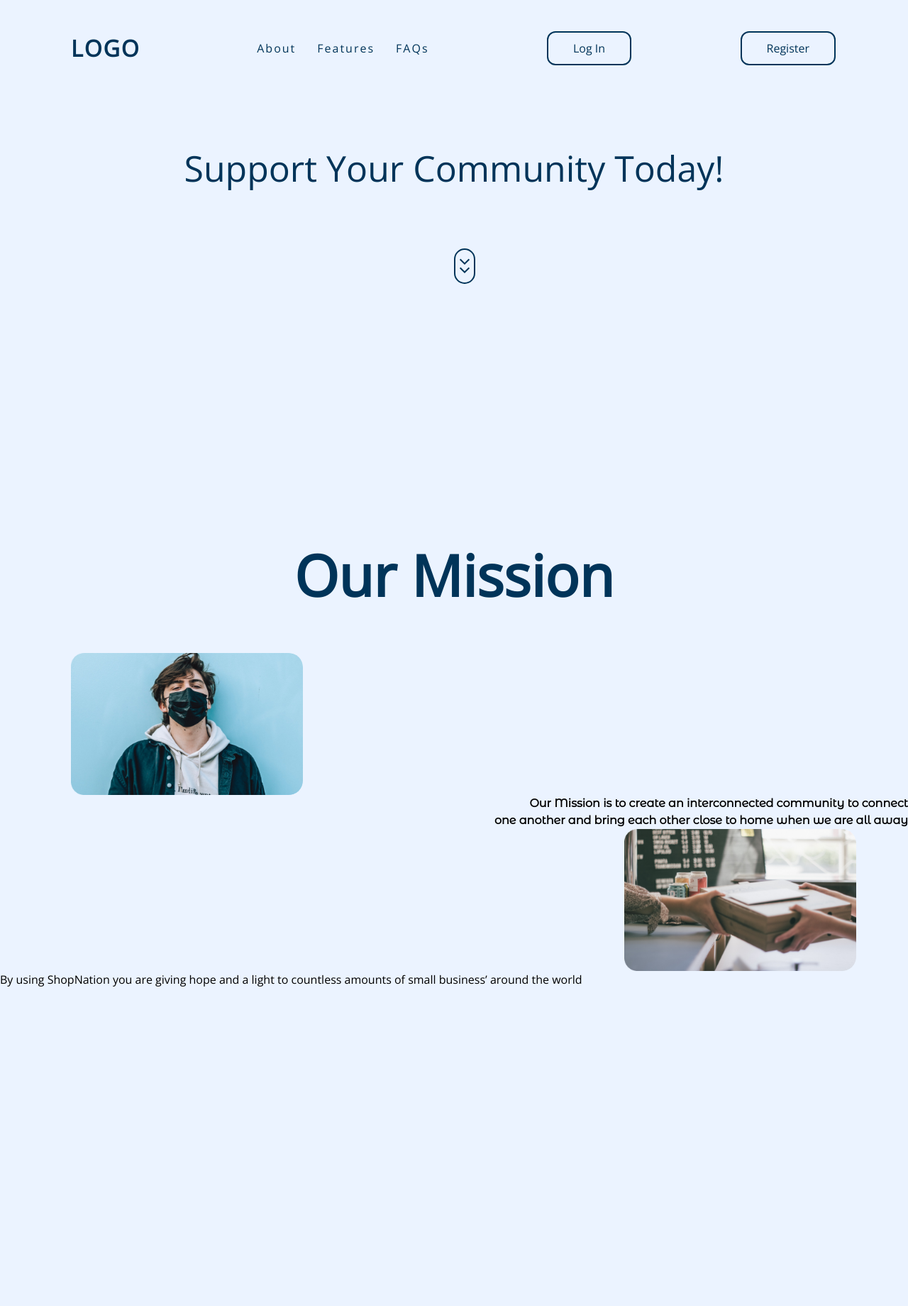
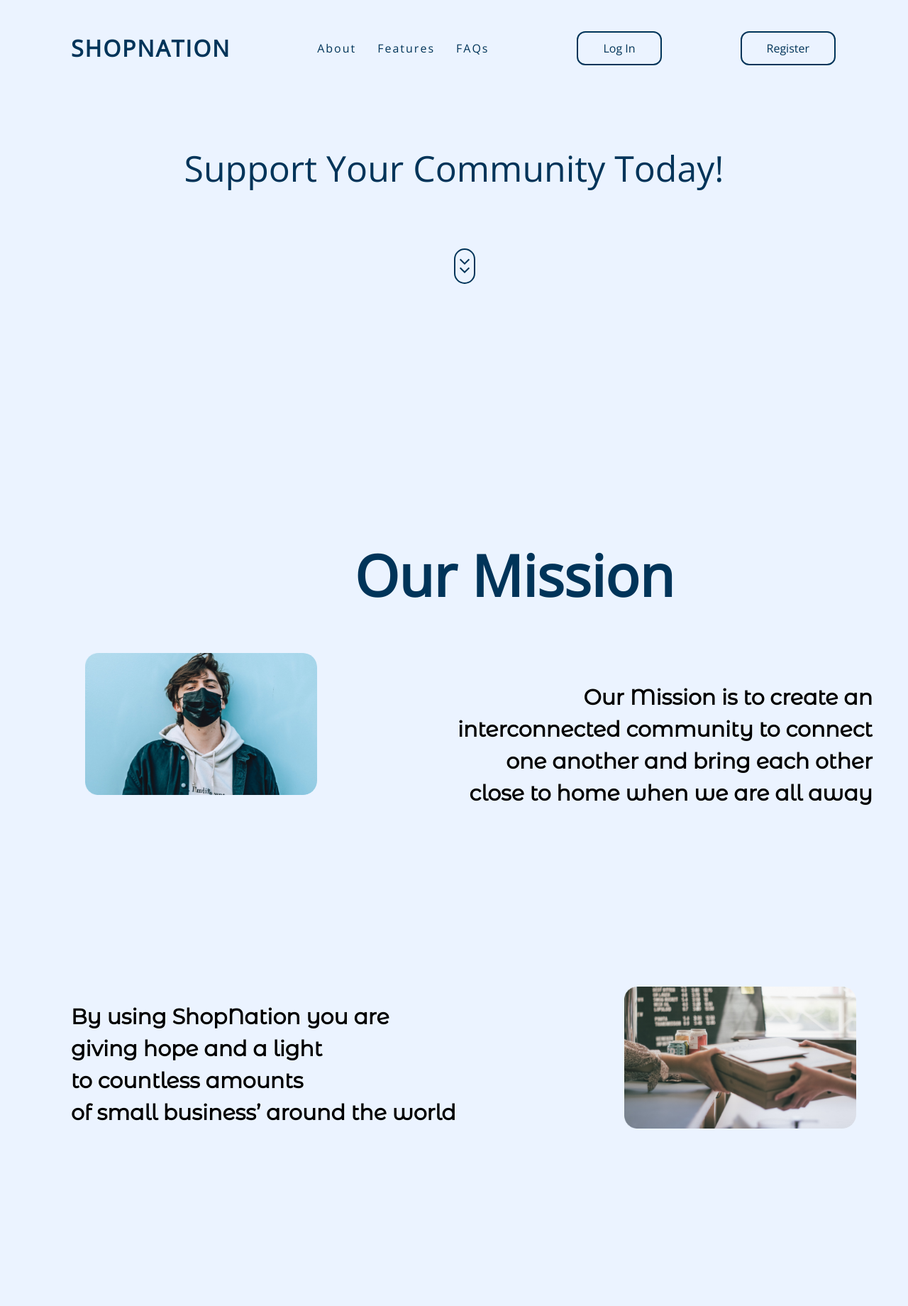
Before and after one commit to markantao/ShopNation, a Flask app: page / in a window 1280 px wide. Shown: the top 1840 px of the page at 71% size. Run offline with Flask 2, Linux system fonts and the light colour scheme.

Commit message:
fixed aligning on "Our Mission" section

```diff
--- a/static/css/main.css
+++ b/static/css/main.css
@@ -47,6 +47,11 @@ header ul {
   justify-content: center;
   align-items: center;
 }
+
+.title-caption {
+  right: 100%;
+}
+
 header ul li {
   position: relative;
   list-style: none;
@@ -146,6 +151,7 @@ header .sticky ul li a {
 .container .mission {
   height: 1000px;
   text-align: center;
+  justify-content: center;
 }
 .container .mission h1 {
   text-align: center;
@@ -154,6 +160,11 @@ header .sticky ul li a {
   color: #003459;
   padding-top: 150px;
   padding-bottom: 50px;
+  justify-content: center;
+}
+
+.mission-title {
+  padding-left: 170px;
 }
 .imgmis {
   width: auto;
@@ -161,18 +172,27 @@ header .sticky ul li a {
   border-radius: 20px;
 }
 .img1 {
-  padding-left: 100px;
+  padding-left: 120px;
 }
 .img2 {
+  margin-top: 250px;
   padding-left: 880px;
 }
 .p1 {
   font-family: "Montserrat Alternates", sans-serif;
+  padding-right: 50px;
+  font-weight: bold;
+  font-size: 30px;
   text-align: right;
-  font-weight: bold;
+  margin-top: -160px;
 }
 .p2 {
   text-align: left;
+  font-family: "Montserrat Alternates", sans-serif;
+  font-weight: bold;
+  font-size: 30px;
+  padding-left: 100px;
+  margin-top: -180px;
 }
 /*help*/
 .container .help {
--- a/templates/base.html
+++ b/templates/base.html
@@ -1,11 +1,17 @@
 <!DOCTYPE html>
 <html lang="en">
   <head>
-	<meta charset="UTF-8">
-	<meta http-equiv="X-UA-Compatible" content="IE=edge">
-	<meta name="viewport" content="width=device-width, initial-scale=1.0">
-	<link href="https://fonts.googleapis.com/icon?family=Material+Icons" rel="stylesheet">
-	<link href="https://unpkg.com/tailwindcss@^1.0/dist/tailwind.min.css" rel="stylesheet">
+    <meta charset="UTF-8" />
+    <meta http-equiv="X-UA-Compatible" content="IE=edge" />
+    <meta name="viewport" content="width=device-width, initial-scale=1.0" />
+    <link
+      href="https://fonts.googleapis.com/icon?family=Material+Icons"
+      rel="stylesheet"
+    />
+    <link
+      href="https://unpkg.com/tailwindcss@^1.0/dist/tailwind.min.css"
+      rel="stylesheet"
+    />
     <title>{% block title%}{% endblock title %}</title>
     {% for category, message in get_flashed_messages(with_categories = true) %}
     <div class="{{ category }} flex items-center justify-between">
@@ -13,11 +19,13 @@
       <button onclick="this.parentElement.remove()">cancel</button>
     </div>
     {% endfor %}
-		  <link rel="stylesheet" href="{{ url_for('static', filename='css/main.css') }}">
+    <link
+      rel="stylesheet"
+      href="{{ url_for('static', filename='css/main.css') }}"
+    />
     {% if "isLogged" not in session %}
     <header>
-
-			<a href="/" class="logo">Logo</a>
+      <a href="/" class="logo">Shopnation</a>
       <ul>
         <li><a href="#about">About</a></li>
         <li><a href="#features">Features</a></li>
@@ -36,8 +44,7 @@
       </ul>
       <a href="/logout" class="button log">Logout</a>
     </header>
-		{% endif %}
-	{% block head %}{% endblock head %}
+    {% endif %} {% block head %}{% endblock head %}
   </head>
   <body>
     {% block body %}{% endblock body %}
--- a/templates/index.html
+++ b/templates/index.html
@@ -1,5 +1,5 @@
-{% extends 'base.html' %} {% block title %}Index{% endblock title %} {% block
-head %}
+{% extends 'base.html' %} {% block title %}Shopnation{% endblock title %} {%
+block head %}
 <!--links-->
 <link
   rel="stylesheet"
@@ -12,7 +12,7 @@ head %}
 <!--home-->
 <div class="container">
   <div class="home">
-    <h1>Support Your Community Today!</h1>
+    <h1 class="title-caption">Support Your Community Today!</h1>
     <a href="#mission">
       <div class="scroll-down"></div>
     </a>
@@ -21,21 +21,23 @@ head %}
 <!--mission-->
 <div class="container">
   <div class="mission" id="mission">
-    <h1>Our Mission</h1>
+    <h1 class="mission-title">Our Mission</h1>
     <img
       src="{{ url_for('static', filename='img/31upv631160.png') }}"
       class="imgmis img1"
     />
     <p class="p1">
-      Our Mission is to create an interconnected community to connect<br />
-      one another and bring each other close to home when we are all away
+      Our Mission is to create an <br />interconnected community to connect<br />
+      one another and bring each other <br />close to home when we are all away
     </p>
     <img
       src="{{ url_for('static', filename='img/oNlMfgwLbWI.png') }}"
       class="imgmis img2"
     />
     <p class="p2">
-      By using ShopNation you are giving hope and a light to countless amounts
+      By using ShopNation you are<br />
+      giving hope and a light<br />
+      to countless amounts<br />
       of small business’ around the world
     </p>
   </div>
```
Lines whose indentation alone changed are shown as unchanged.
